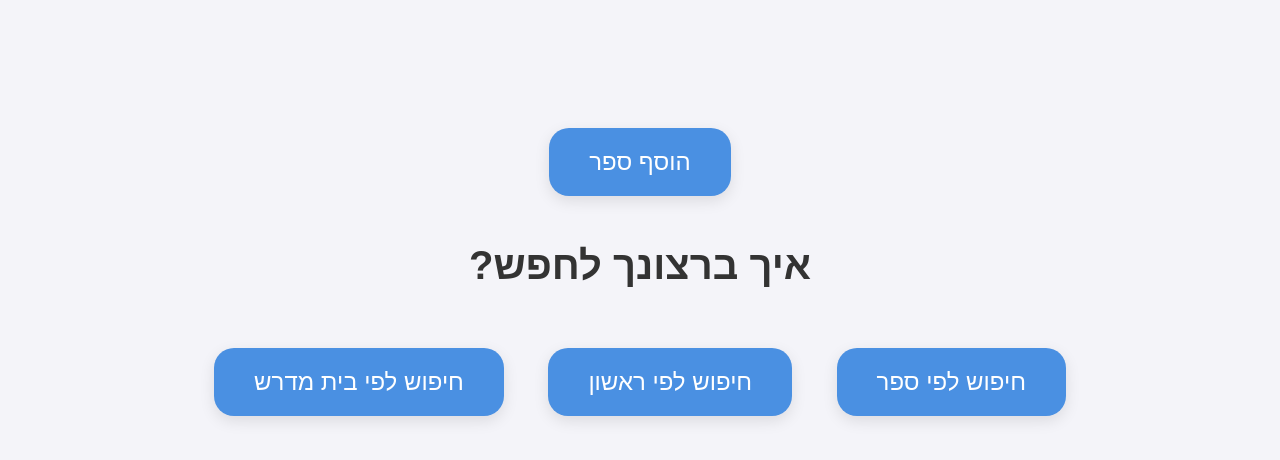
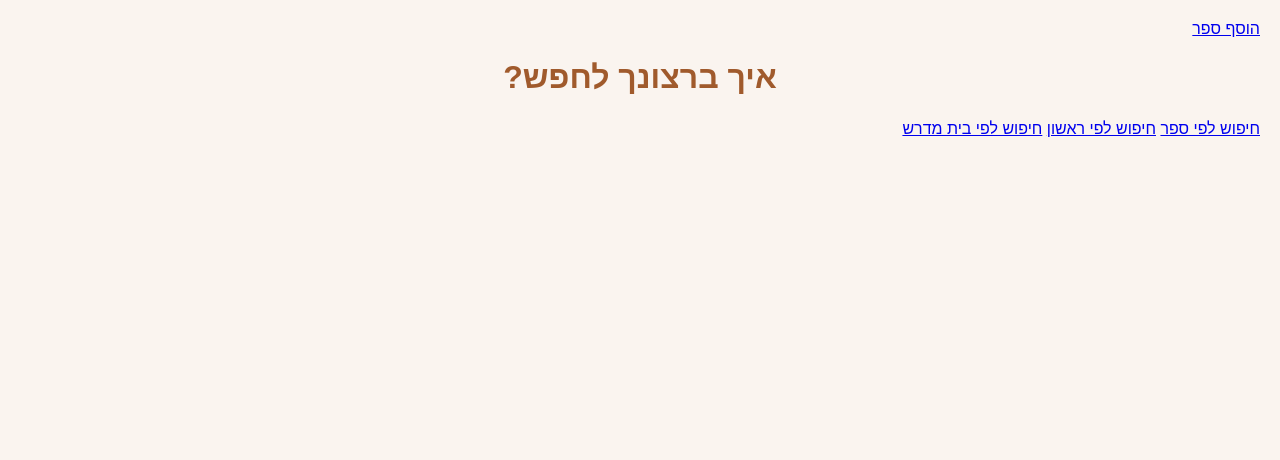
Before and after one commit to ShiraSchw/Rishonim_site, a Flask app: page /app/ in a window 1280 px wide. Shown: the top 460 px of the page. Run offline with Flask 3, Linux system fonts and the light colour scheme.

Commit message:
biet midrash style

```diff
--- a/static/style.css
+++ b/static/style.css
@@ -1,191 +1,119 @@
+/* בסיס */
 body {
   font-family: 'Assistant', sans-serif;
-  background-color: #f7f9fc;
+  background-color: #FAF4EF;
   direction: rtl;
   margin: 0;
-  padding: 0;
+  padding: 20px;
+  color: #3A3A3C;
+  text-align: right;
 }
 
+/* כותרות */
+h1, h2 {
+  text-align: center;
+  color: #A05A2C;
+  margin-bottom: 1.5rem;
+}
+
+/* מבנה כללי */
 .container {
   max-width: 900px;
   margin: 0 auto;
   padding: 2rem;
 }
 
-h1, h2 {
-  text-align: center;
-  color: #003366;
+/* כרטיסים */
+.card, .rishon-card {
+  background-color: #FFFFFFE6; /* לבן עם שקיפות */
+  border-radius: 0px;
+  box-shadow: 0 4px 12px rgba(0,0,0,0.08);
+  padding: 1.5rem;
+  margin: 1rem 0;
+  transition: transform 0.2s;
+}
+.rishon-card:hover {
+  transform: scale(1.01);
 }
 
-.card {
-  background-color: white;
-  border-radius: 16px;
-  box-shadow: 0 4px 10px rgba(0,0,0,0.1);
-  padding: 1.5rem;
-  margin: 1rem 0;
+/* כותרת בתוך כרטיס */
+.rishon-card .title {
+  font-weight: bold;
+  font-size: 1.2em;
+  margin-bottom: 8px;
+  color: #A05A2C;
 }
 
+/* תוויות */
 label {
   display: block;
   margin-top: 1rem;
-  color: #003366;
   font-weight: bold;
+  color: #A05A2C;
 }
 
+/* טפסים */
 input[type="text"], select {
   width: 100%;
   padding: 0.75rem;
   margin-top: 0.25rem;
-  border: 1px solid #ccc;
-  border-radius: 12px;
-}
-
-button {
-  background-color: #0056b3;
-  color: white;
-  border: none;
-  padding: 0.75rem 1.5rem;
-  border-radius: 12px;
-  margin-top: 1.5rem;
-  cursor: pointer;
+  border: 1px solid #CCC;
+  border-radius: 4px;
+  background-color: #FFF8F4;
   font-size: 1rem;
 }
 
-button:hover {
-  background-color: #003d80;
+/* כפתורים */
+button, .btn {
+  background: rgba(255, 182, 185, 0.85);
+  color: #3A3A3C;
+  border: none;
+  padding: 0.75rem 1.5rem;
+  font-size: 1rem;
+  border-radius: 0px;
+  cursor: pointer;
+  transition: background 0.3s, transform 0.2s;
+  font-weight: bold;
 }
 
+button:hover, .btn:hover {
+  background: rgba(255, 154, 139, 0.95);
+  transform: scale(1.02);
+}
+
+/* קישור חזור */
 .back-link {
   display: inline-block;
   margin-top: 2rem;
   text-decoration: none;
-  color: #0056b3;
+  color: #A05A2C;
   font-weight: bold;
 }
-
 .back-link:hover {
   text-decoration: underline;
 }
 
+/* בלוק קטגוריה */
 .category-block {
   margin: 1.5rem 0;
   padding: 1rem;
-  background-color: #ffffff;
-  border-radius: 12px;
-  border: 1px solid #d0d7e2;
+  background-color: #FFFFFFE6;
+  border: 1px solid #E0DAD5;
+  border-radius: 4px;
 }
-
 .category-title {
   font-weight: bold;
-  color: #002f5c;
+  color: #A05A2C;
   margin-bottom: 0.5rem;
 }
 
-.subcategories {
-  margin-right: 1rem;
-}
-
-.btn {
-  display: inline-block;
-  padding: 0.75rem 1.5rem;
-  background-color: #0056b3
-  color: white;
-  text-decoration: none;
-  border-radius: 12px;
-  font-weight: bold;
-}
-.btn:hover {
-  background-color: #0056b3;
-}
-
+/* הודעות */
 .flash-messages {
   list-style: none;
   padding: 10px;
-  background-color: #fffae6;
-  border: 1px solid #ffc107;
-  color: #333;
+  background-color: #FFF4E5;
+  border: 1px solid #FFC89E;
+  color: #5C3B1C;
   margin-bottom: 20px;
-  border-radius: 8px;
+  border-radius: 4px;
 }
-
-.rishon-card {
-  border: 1px solid #ccc;
-  border-radius: 12px;
-  padding: 16px;
-  margin: 12px 0;
-  background-color: #f7f7f7;
-  box-shadow: 2px 2px 8px rgba(0,0,0,0.1);
-  direction: rtl;
-}
-.rishon-card .title {
-  font-size: 1.2em;
-  font-weight: bold;
-  margin-bottom: 8px;
-}
-
-body {
-  font-family: "Arial", sans-serif;
-  background: #f4f4f9;
-  direction: rtl;
-  text-align: right;
-  padding: 20px;
-  color: #333;
-}
-
-h1 {
-  color: #4a4a8a;
-  margin-bottom: 20px;
-}
-
-.btn {
-  display: inline-block;
-  margin: 10px 5px;
-  padding: 10px 15px;
-  background-color: #4a4a8a;
-  color: white;
-  text-decoration: none;
-  border-radius: 10px;
-  font-weight: bold;
-}
-
-select {
-  margin: 10px 0;
-  padding: 10px;
-  border-radius: 8px;
-  border: 1px solid #ccc;
-  font-size: 16px;
-}
-
-button#search-button {
-  background-color: #4a4a8a;
-  color: white;
-  padding: 10px 20px;
-  border: none;
-  border-radius: 10px;
-  font-size: 16px;
-  cursor: pointer;
-}
-
-button#search-button:hover {
-  background-color: #36366a;
-}
-
-.rishon-card {
-  background: white;
-  border-radius: 15px;
-  box-shadow: 0 4px 8px rgba(0,0,0,0.1);
-  margin: 20px 0;
-  padding: 15px;
-  transition: transform 0.2s;
-}
-
-.rishon-card:hover {
-  transform: scale(1.02);
-}
-
-.rishon-card .title {
-  font-weight: bold;
-  font-size: 20px;
-  margin-bottom: 10px;
-  color: #4a4a8a;
-}
--- a/templates/home.html
+++ b/templates/home.html
@@ -3,42 +3,7 @@
 <head>
     <meta charset="UTF-8">
     <title>חיפוש ראשונים</title>
-    <style>
-        body {
-            direction: rtl;
-            font-family: 'Arial', sans-serif;
-            background-color: #f4f4f9;
-            text-align: center;
-            padding-top: 100px;
-        }
-
-        h1 {
-            font-size: 2.5em;
-            color: #333;
-        }
-
-        .button-container {
-            margin-top: 40px;
-        }
-
-        .button {
-            display: inline-block;
-            padding: 20px 40px;
-            margin: 20px;
-            font-size: 1.5em;
-            border: none;
-            border-radius: 20px;
-            background-color: #4a90e2;
-            color: white;
-            text-decoration: none;
-            transition: background-color 0.3s ease;
-            box-shadow: 0 5px 15px rgba(0,0,0,0.1);
-        }
-
-        .button:hover {
-            background-color: #357ab7;
-        }
-    </style>
+	<link rel="stylesheet" href="{{ url_for('static', filename='style.css') }}">
 </head>
 <body>
 <a href="{{ url_for('app_routes.add_book.add_book') }}" class="button"> הוסף ספר</a>
```
